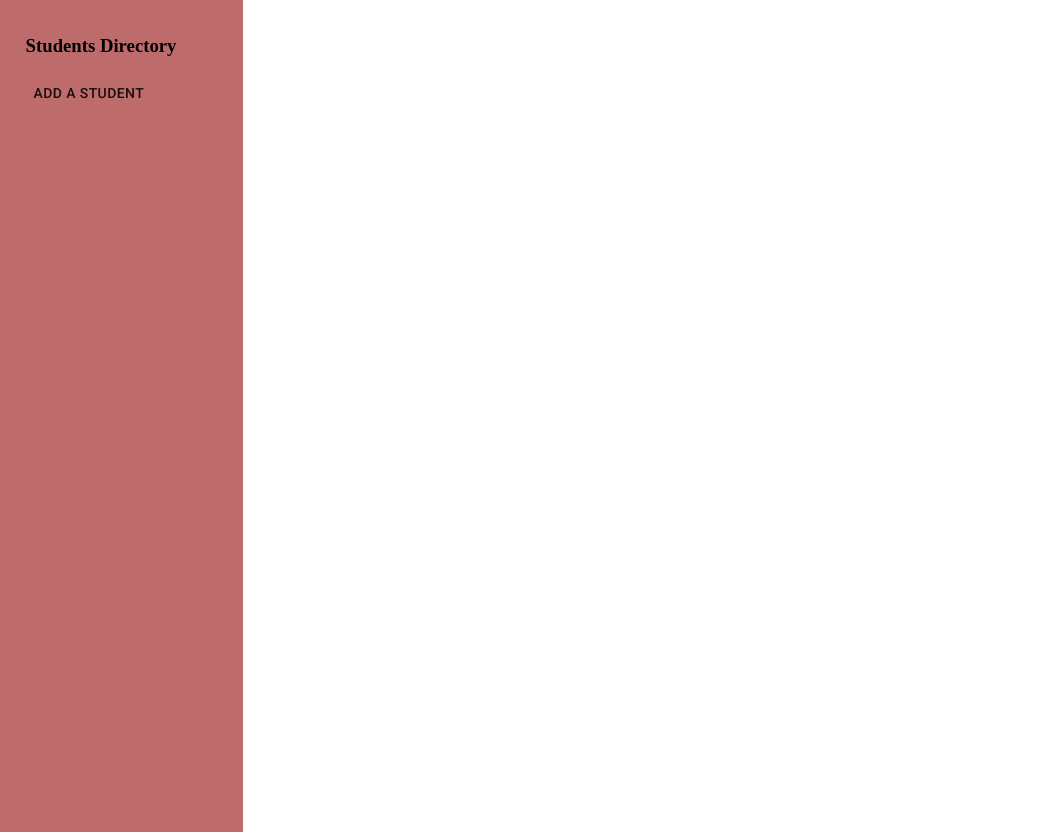
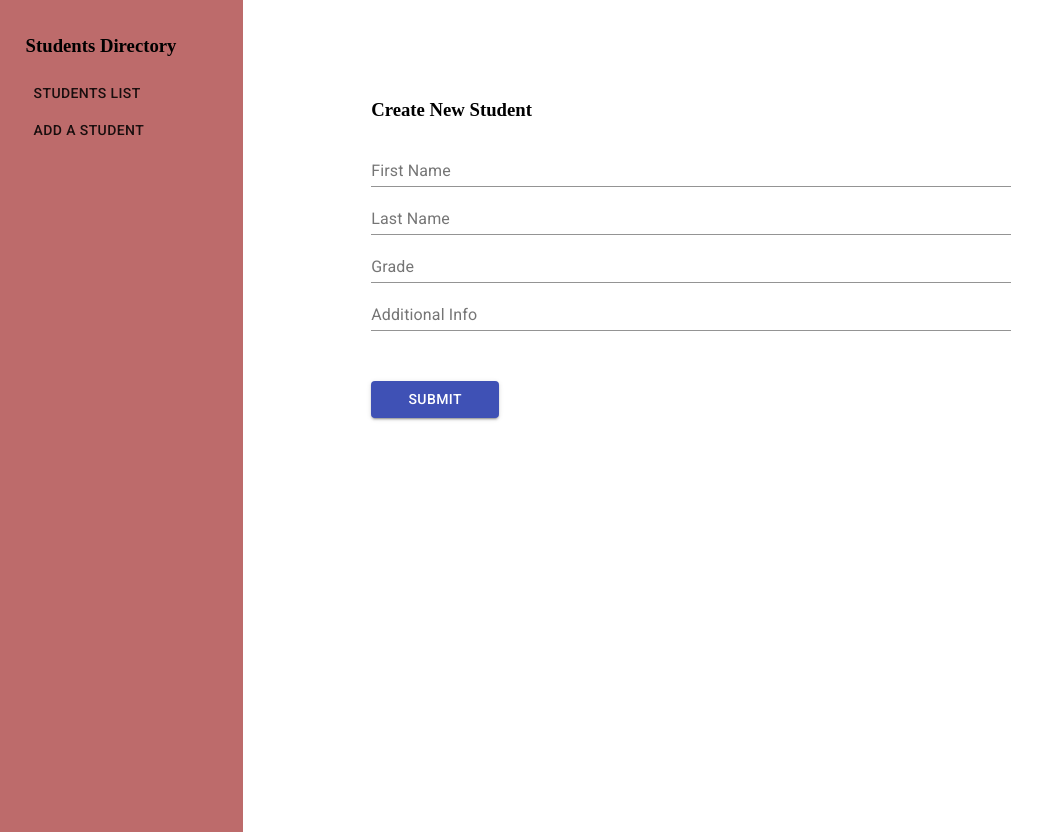
Before and after one commit to jacklee0223/student-directory, a React (Create React App) app: page /add in a window 1280 px wide. Shown: the whole page, without its empty margins (0-1048 px from the left). Built offline with nearby package versions, Linux system fonts and the light colour scheme.

Commit message:
implement add form wip

```diff
--- a/src/components/App.jsx
+++ b/src/components/App.jsx
@@ -1,14 +1,16 @@
 import React from 'react';
+import { Route } from 'react-router-dom';
 import './App.css';
 import StudentsList from 'components/StudentsList';
 import LeftMenu from 'components/LeftMenu';
-import { Route } from 'react-router-dom';
+import StudentInfoForm from 'components/StudentInfoForm';
 
 export default function App(props) {
   return (
     <div className="app">
       <LeftMenu />
       <Route path="/" exact component={StudentsList} />
+      <Route path="/add" component={StudentInfoForm} />
     </div>
   );
 }
--- a/src/components/LeftMenu.css
+++ b/src/components/LeftMenu.css
@@ -4,3 +4,7 @@
   background: #bd6b6b;
   padding: 2vh 2vw;
 }
+
+a {
+  text-decoration: none;
+}
--- a/src/components/LeftMenu.jsx
+++ b/src/components/LeftMenu.jsx
@@ -1,12 +1,18 @@
 import React from 'react';
 import './LeftMenu.css';
 import Button from '@material-ui/core/Button';
+import { Link } from 'react-router-dom';
 
 function LeftMenu(props) {
   return (
     <div className="left-menu">
       <h3>Students Directory</h3>
-      <Button href="#text-buttons">Add a Student</Button>
+      <Link to="/">
+        <Button>Students List</Button>
+      </Link>
+      <Link to="/add">
+        <Button>Add a Student</Button>
+      </Link>
     </div>
   );
 }
--- /dev/null
+++ b/src/components/StudentInfoForm.css
@@ -0,0 +1,9 @@
+.form-wrapper {
+  width: 50vw;
+  padding: 10vh 10vw;
+}
+
+.submit-button {
+  max-width: 10vw;
+  margin: 50px 0 !important;
+}
--- /dev/null
+++ b/src/components/StudentInfoForm.jsx
@@ -0,0 +1,85 @@
+import _ from 'lodash';
+import React, { Component } from 'react';
+import {
+  FormGroup,
+  FormControl,
+  InputLabel,
+  Input,
+  Button
+} from '@material-ui/core';
+import './StudentInfoForm.css';
+
+class StudentInfoForm extends Component {
+  constructor(props) {
+    super(props);
+
+    this.state = {
+      firstName: '',
+      lastName: '',
+      grade: null,
+      addtionalInfo: ''
+    };
+  }
+
+  handleChange = (e, fieldName) => {
+    const value = _.get(e, 'target.value');
+    this.setState({ [fieldName]: value });
+  };
+
+  handleSubmit = e => {
+    e.preventDefault();
+    console.log('submit', this.state);
+  };
+
+  render() {
+    return (
+      <div className="form-wrapper">
+        <h3>Create New Student</h3>
+        <FormGroup>
+          <FormControl>
+            <InputLabel htmlFor="first-name">First Name</InputLabel>
+            <Input
+              id="first-name"
+              aria-describedby="Enter First Name"
+              onChange={e => this.handleChange(e, 'firstName')}
+            />
+          </FormControl>
+          <FormControl>
+            <InputLabel htmlFor="last-name">Last Name</InputLabel>
+            <Input
+              id="last-name"
+              aria-describedby="Enter Last Name"
+              onChange={e => this.handleChange(e, 'lastName')}
+            />
+          </FormControl>
+          <FormControl>
+            <InputLabel htmlFor="grade">Grade</InputLabel>
+            <Input
+              id="grade"
+              aria-describedby="Enter Grade"
+              onChange={e => this.handleChange(e, 'grade')}
+            />
+          </FormControl>
+          <FormControl>
+            <InputLabel htmlFor="additional-info">Additional Info</InputLabel>
+            <Input
+              id="additional-info"
+              aria-describedby="Enter Additional Info"
+              onChange={e => this.handleChange(e, 'additionalInfo')}
+            />
+          </FormControl>
+          <Button
+            className="submit-button"
+            variant="contained"
+            color="primary"
+            onClick={this.handleSubmit}
+          >
+            Submit
+          </Button>
+        </FormGroup>
+      </div>
+    );
+  }
+}
+
+export default StudentInfoForm;
```
